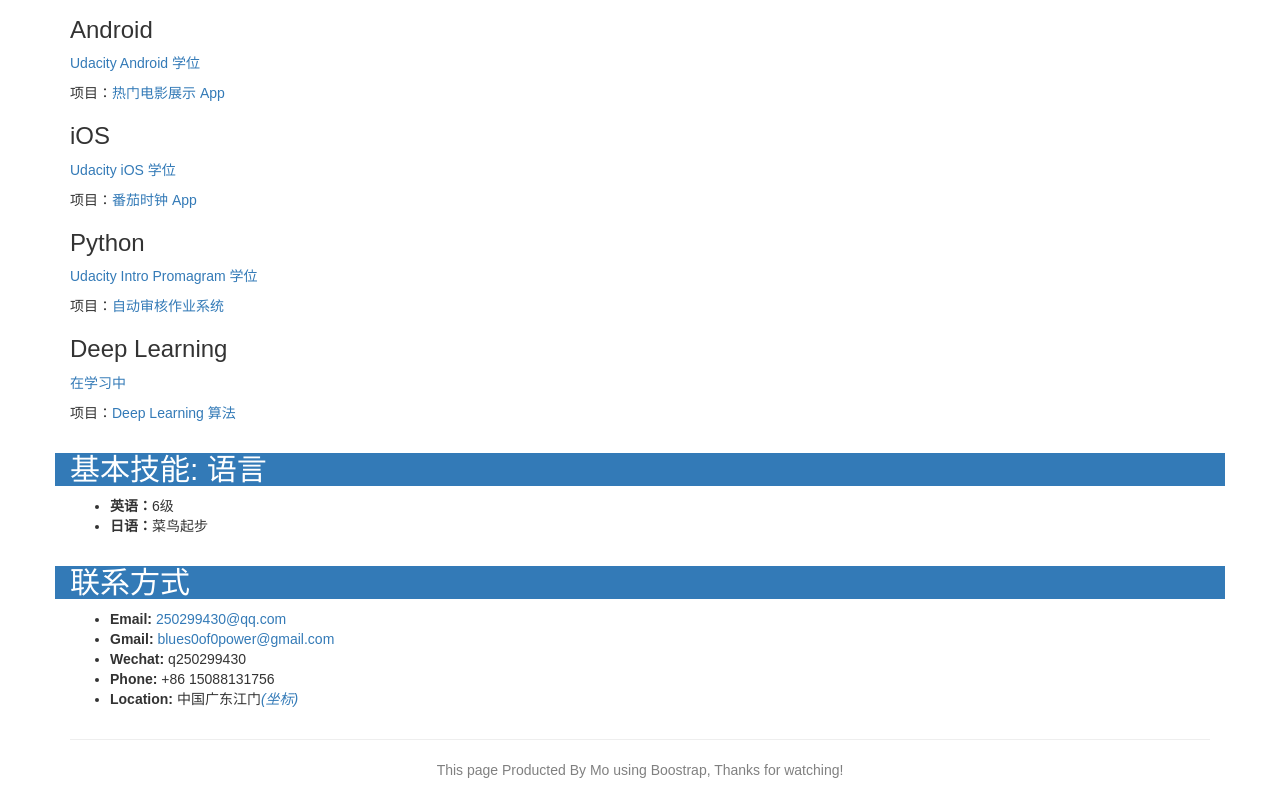
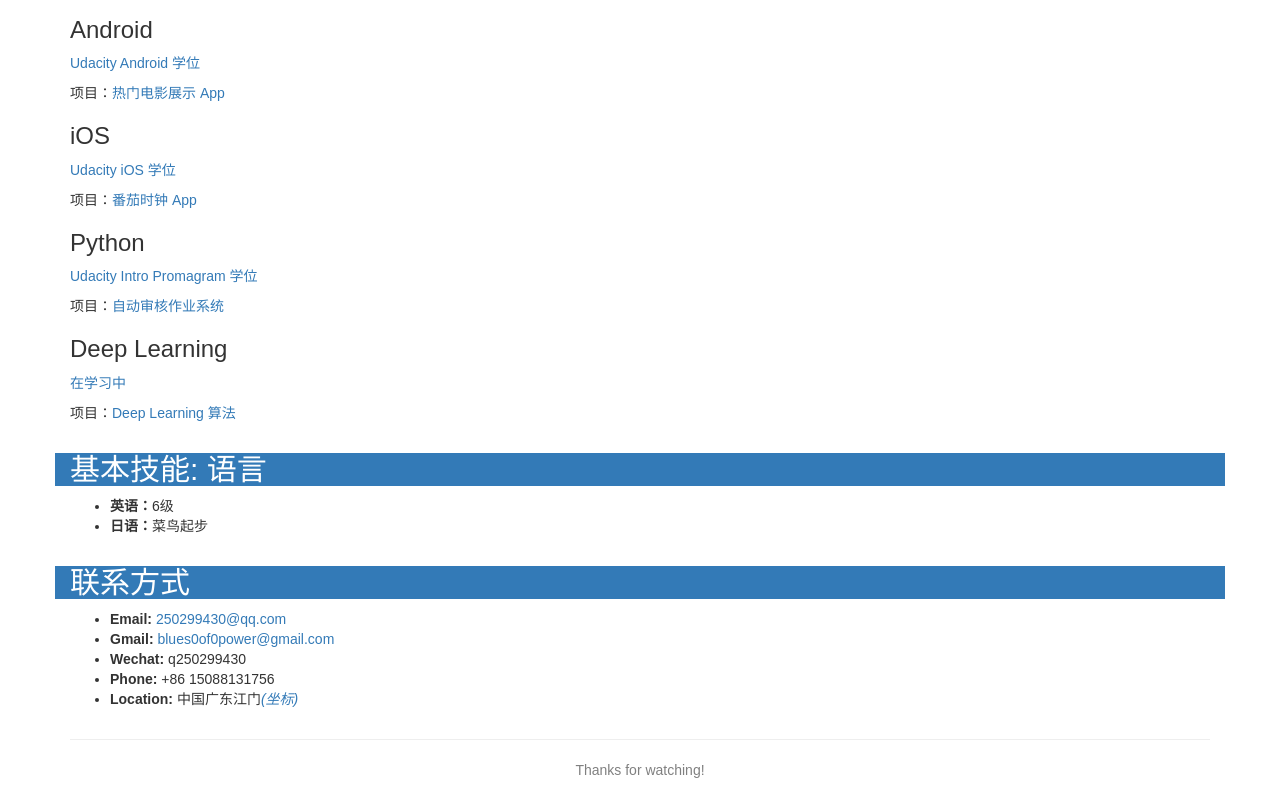
Before and after one commit to PoBlue/mo_resume, a plain HTML site: page index.html in a window 1280 px wide. Shown: the part 709-1499 px from the top of the page. Drawn offline with nearby package versions, Linux system fonts and the light colour scheme.

Commit message:
remove footer intro

```diff
--- a/index.html
+++ b/index.html
@@ -105,7 +105,7 @@
         <hr>
         <footer class="row">
             <div class="text-center col-md-12">
-                <p>This page Producted By Mo using Boostrap, Thanks for watching!</p>
+                <p>Thanks for watching!</p>
                 <!--<button class="red-pill">红色药丸</button>-->
             </div>
         </footer>
```
